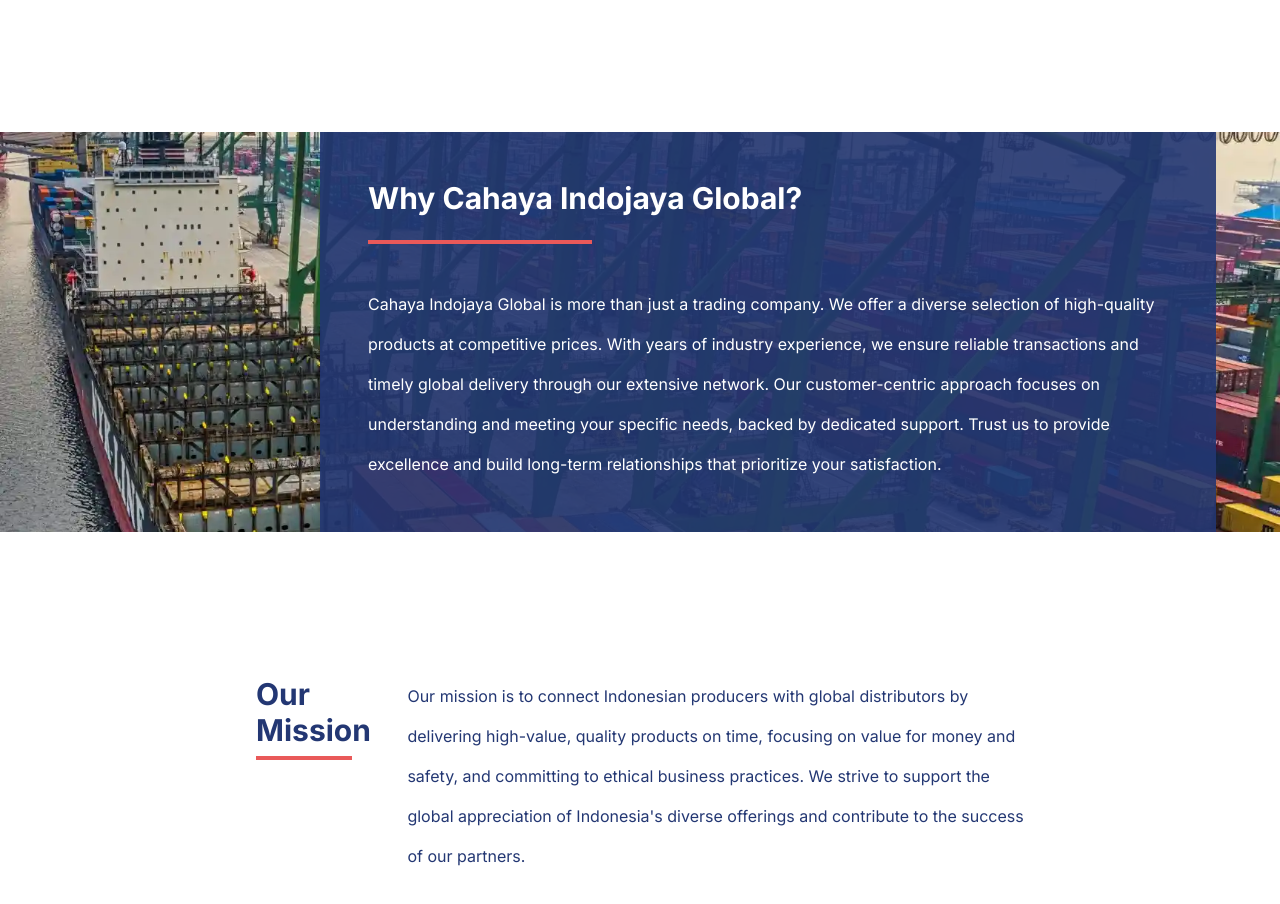
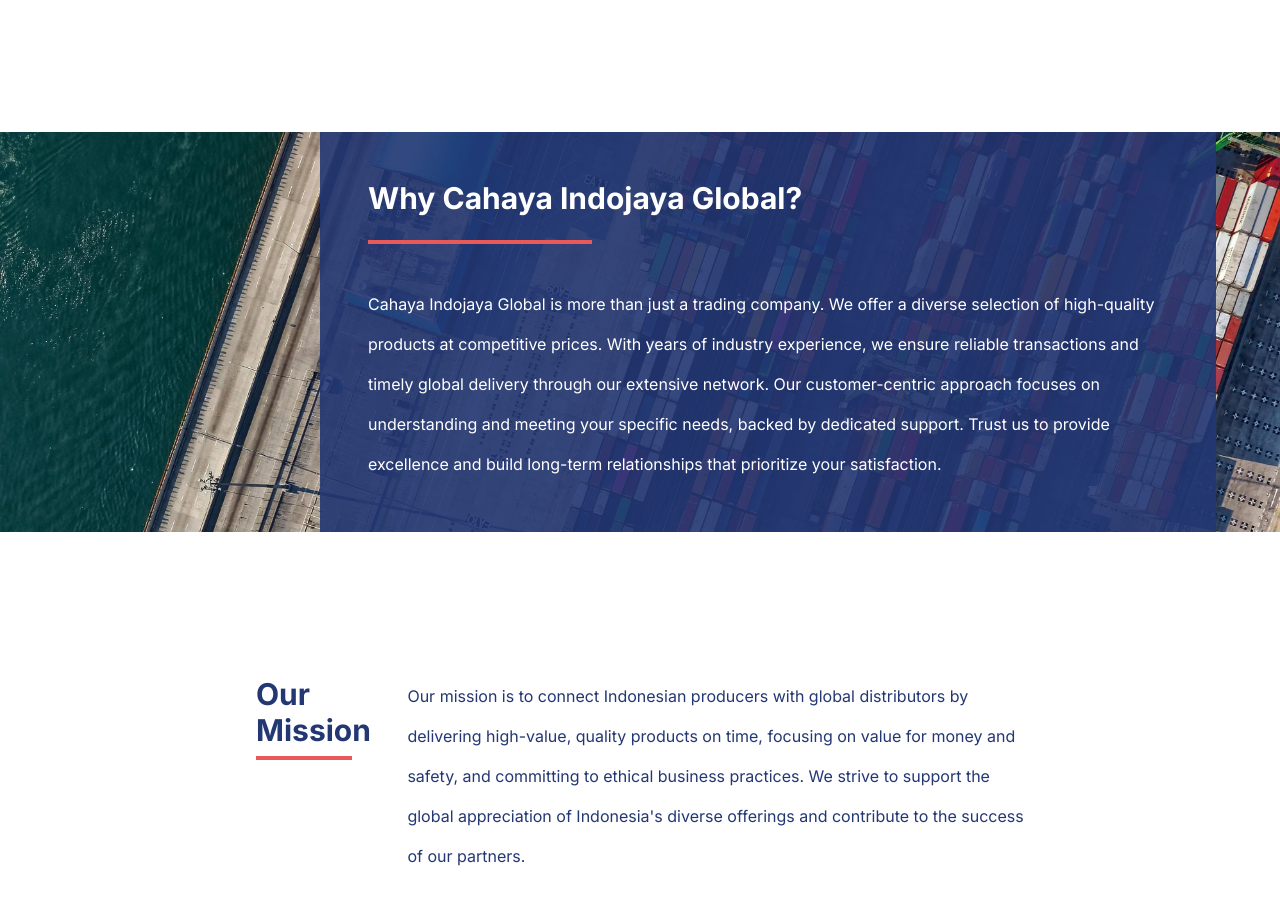
Before and after one commit to owenn2106/cahaya-indojaya-global, a Next.js app: page / in a window 1280 px wide. Shown: the part 1700-2604 px from the top of the page. Built offline with nearby package versions, Linux system fonts and the light colour scheme.

Commit message:
Change bg image

```diff
--- a/src/components/about/why-cig/index.tsx
+++ b/src/components/about/why-cig/index.tsx
@@ -2,7 +2,7 @@
   return (
     <section
       id="about"
-      className="bg-about bg-scroll bg-cover md:bg-fixed flex justify-center mb-36 scroll-m-36"
+      className="bg-about bg-scroll bg-cover bg-no-repeat md:bg-fixed flex justify-center mb-36 scroll-m-36"
     >
       <div className="max-w-6xl w-full flex justify-end">
         <div className="max-w-4xl bg-blue/90 flex-grow p-12">
```
Also changed, not shown: public/images/about.webp.
